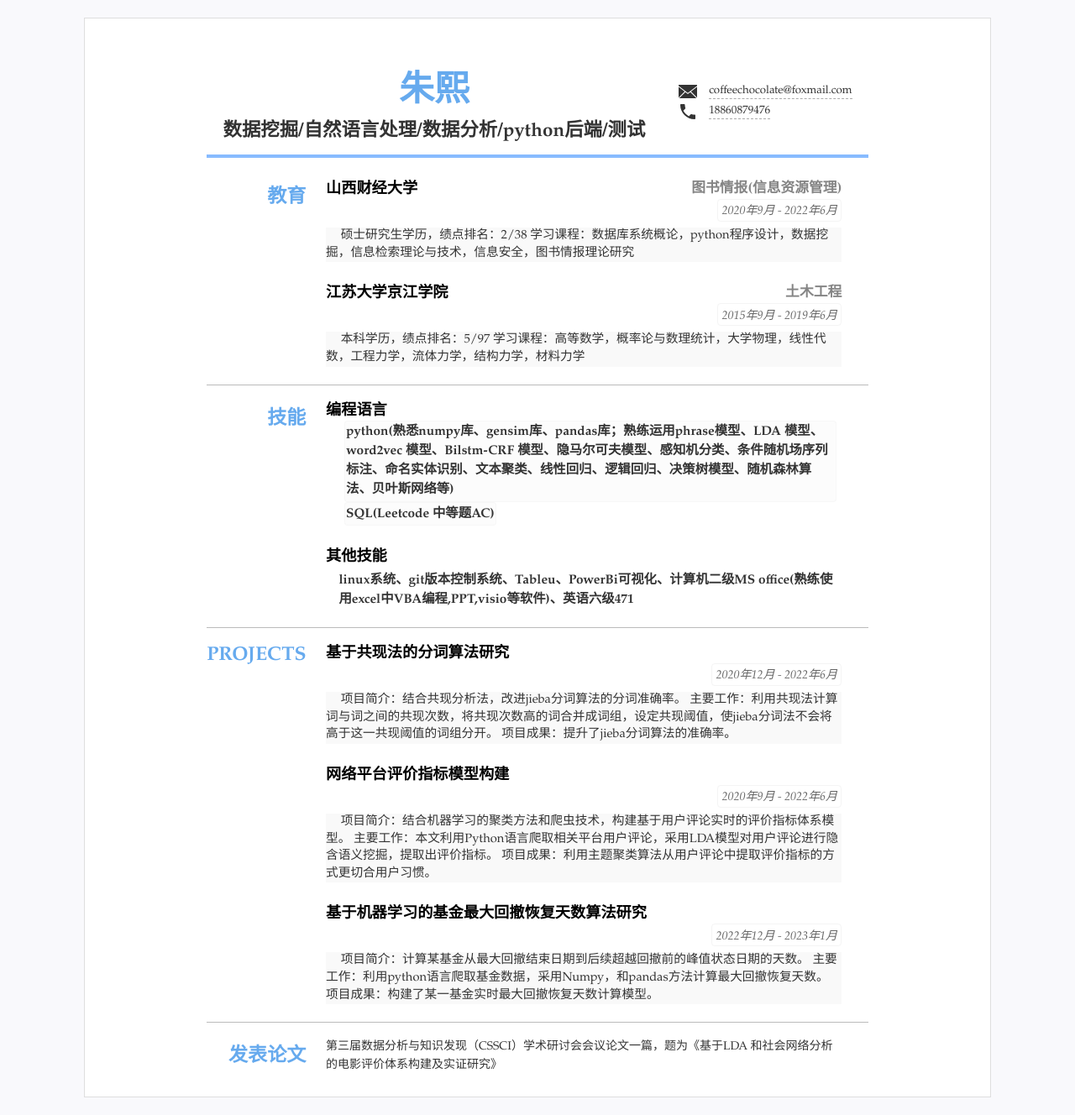
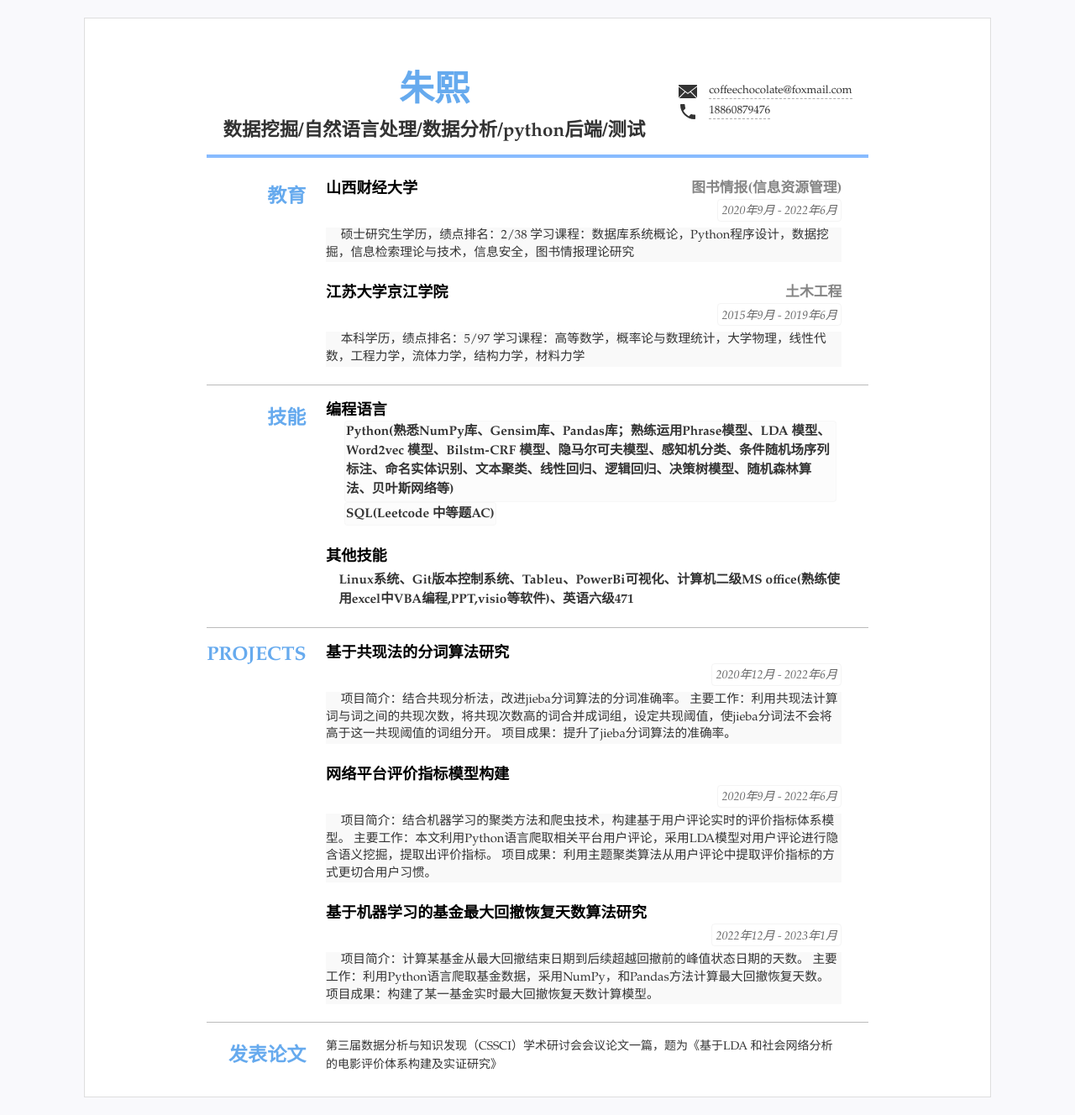
Before and after one commit to qiaokelishushu/CV, a Jekyll site: the page built from index.html, in a window 1280 px wide. Shown: the whole page at 84% size. Built offline with Jekyll 4.4.1, drawn with Linux system fonts in a browser that asks for light colours.

```diff
--- a/_data/resume.yml
+++ b/_data/resume.yml
@@ -33,7 +33,7 @@ main: #简历主要内容，
   - title: 山西财经大学
     duration: "2020年9月 - 2022年6月"
     sub: 图书情报(信息资源管理)
-    detail: 硕士研究生学历，绩点排名：2/38  学习课程：数据库系统概论，python程序设计，数据挖掘，信息检索理论与技术，信息安全，图书情报理论研究
+    detail: 硕士研究生学历，绩点排名：2/38  学习课程：数据库系统概论，Python程序设计，数据挖掘，信息检索理论与技术，信息安全，图书情报理论研究
   - title: 江苏大学京江学院
     duration: "2015年9月 - 2019年6月"
     sub: 土木工程
@@ -44,11 +44,11 @@ main: #简历主要内容，
   content:
   - title: 编程语言
     items: #itmems 可以小块的方式显示
-    - python(熟悉numpy库、gensim库、pandas库；熟练运用phrase模型、LDA 模型、word2vec 模型、Bilstm-CRF 模型、隐马尔可夫模型、感知机分类、条件随机场序列标注、命名实体识别、文本聚类、线性回归、逻辑回归、决策树模型、随机森林算法、贝叶斯网络等)
+    - Python(熟悉NumPy库、Gensim库、Pandas库；熟练运用Phrase模型、LDA 模型、Word2vec 模型、Bilstm-CRF 模型、隐马尔可夫模型、感知机分类、条件随机场序列标注、命名实体识别、文本聚类、线性回归、逻辑回归、决策树模型、随机森林算法、贝叶斯网络等)
     - SQL(Leetcode 中等题AC)
 #     - 语言3
   - title: 其他技能
-    summary: linux系统、git版本控制系统、Tableu、PowerBi可视化、计算机二级MS office(熟练使用excel中VBA编程,PPT,visio等软件)、英语六级471
+    summary: Linux系统、Git版本控制系统、Tableu、PowerBi可视化、计算机二级MS office(熟练使用excel中VBA编程,PPT,visio等软件)、英语六级471
 
 # - type: experience
 #   name: 经验
@@ -88,7 +88,7 @@ main: #简历主要内容，
   - title: 基于机器学习的基金最大回撤恢复天数算法研究
     duration: 2022年12月 - 2023年1月
     detail: 项目简介：计算某基金从最大回撤结束日期到后续超越回撤前的峰值状态日期的天数。
-            主要工作：利用python语言爬取基金数据，采用Numpy，和pandas方法计算最大回撤恢复天数。
+            主要工作：利用Python语言爬取基金数据，采用NumPy，和Pandas方法计算最大回撤恢复天数。
             项目成果：构建了某一基金实时最大回撤恢复天数计算模型。
 
 
```
